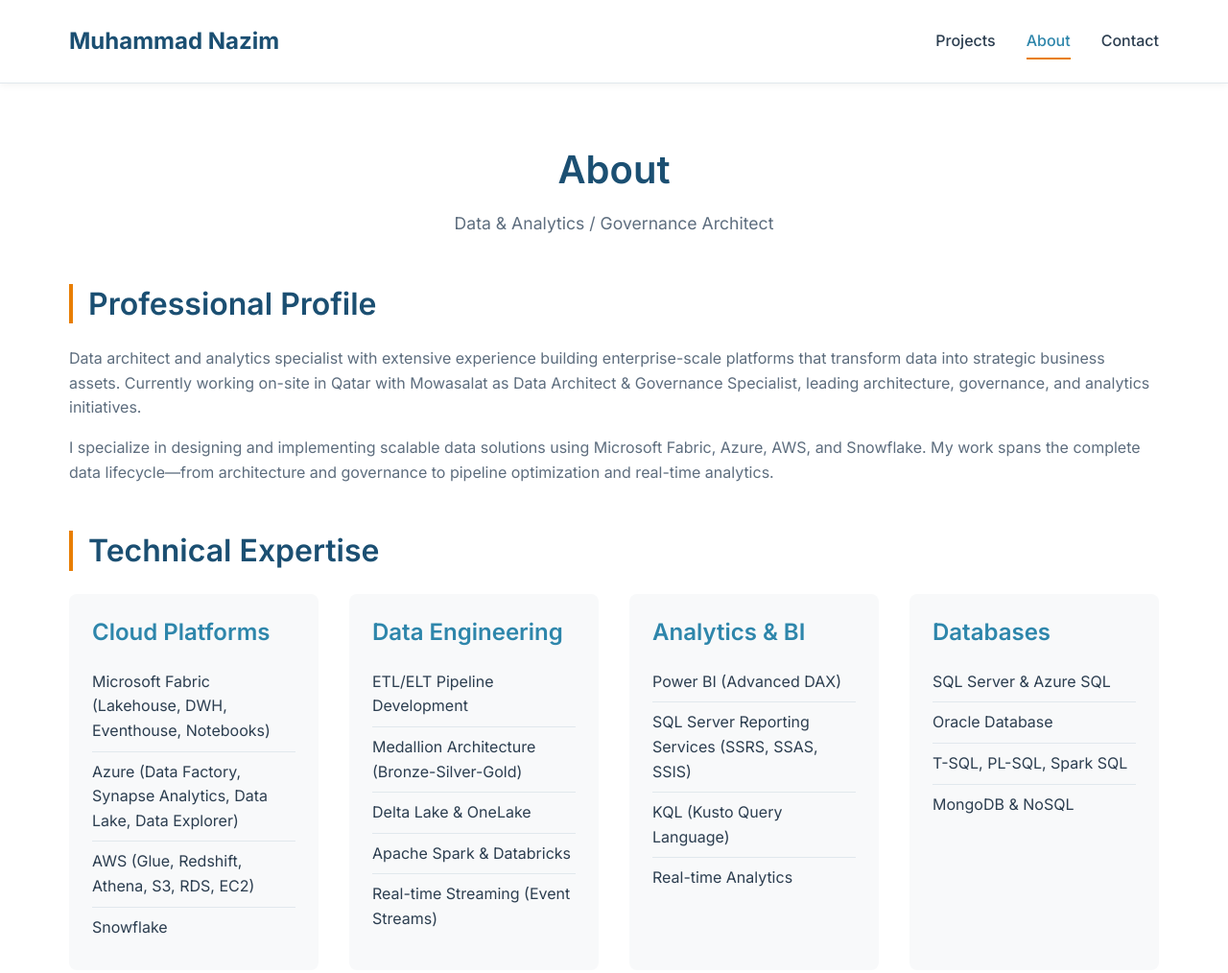
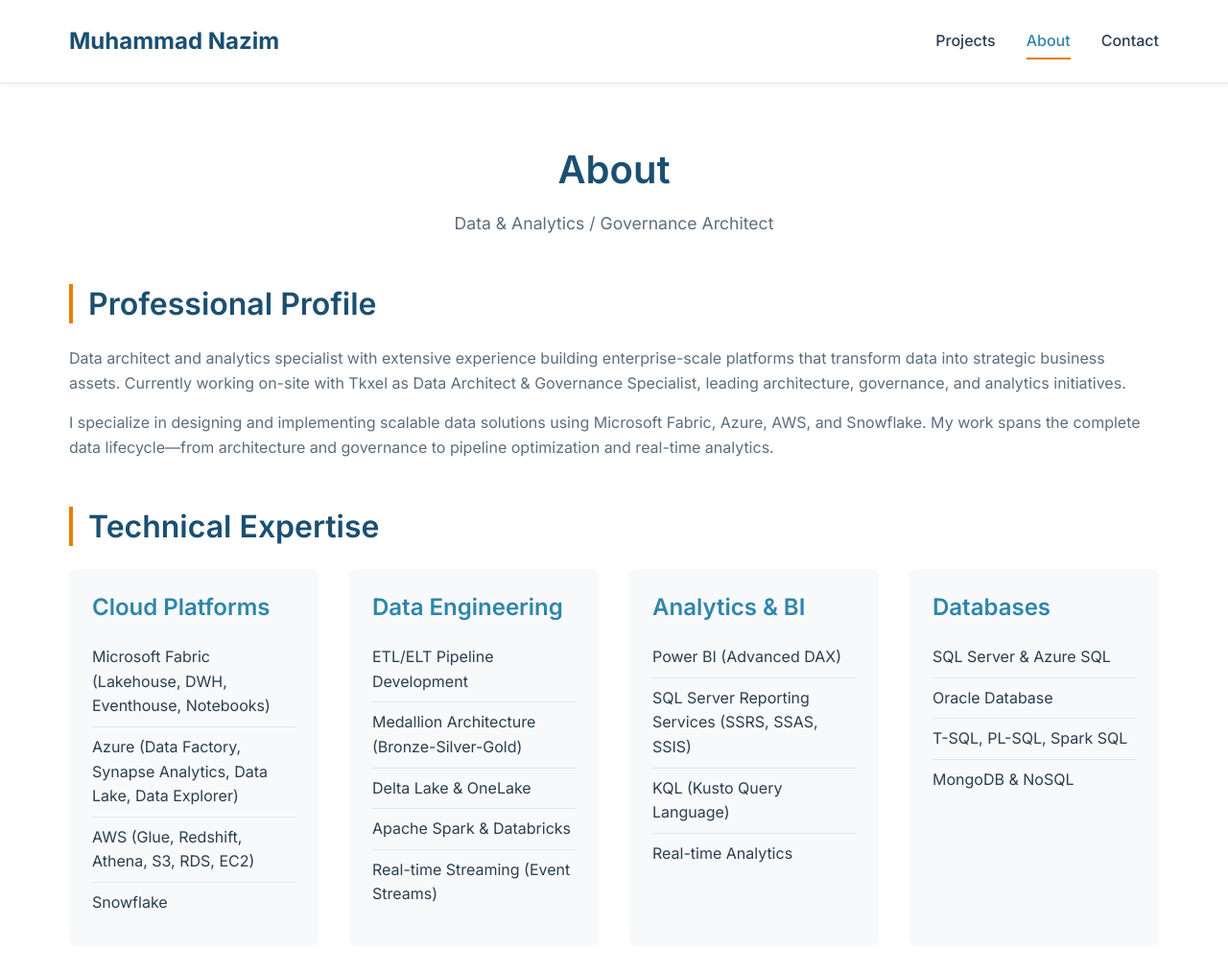
Before and after one commit to Nazim12345678/nazimchaudhary.github.io, a plain HTML site: page about.html in a window 1280 px wide. Shown: the top 1014 px of the page at 96% size. Drawn offline with Linux system fonts and the light colour scheme.

Commit message:
Update about.html
I have change mowasalat to tkxel

```diff
--- a/about.html
+++ b/about.html
@@ -27,7 +27,7 @@
 
         <div class="section">
             <h2>Professional Profile</h2>
-            <p>Data architect and analytics specialist with extensive experience building enterprise-scale platforms that transform data into strategic business assets. Currently working on-site in Qatar with Mowasalat as Data Architect & Governance Specialist, leading architecture, governance, and analytics initiatives.</p>
+            <p>Data architect and analytics specialist with extensive experience building enterprise-scale platforms that transform data into strategic business assets. Currently working on-site with Tkxel as Data Architect & Governance Specialist, leading architecture, governance, and analytics initiatives.</p>
             <p>I specialize in designing and implementing scalable data solutions using Microsoft Fabric, Azure, AWS, and Snowflake. My work spans the complete data lifecycle—from architecture and governance to pipeline optimization and real-time analytics.</p>
         </div>
 
```
